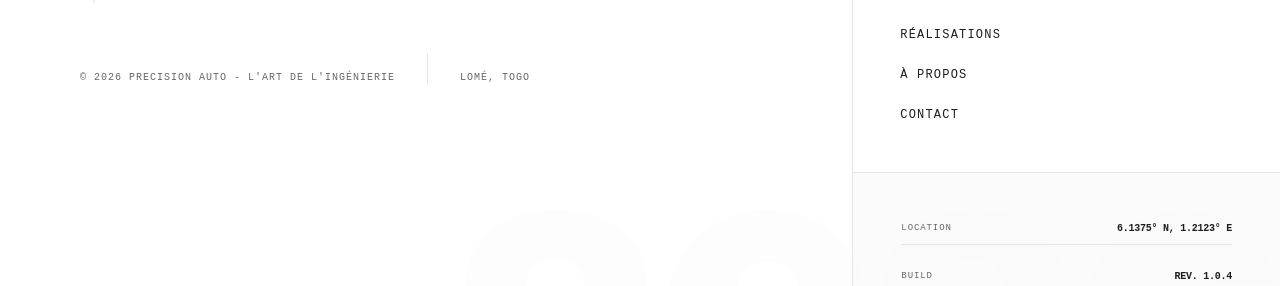
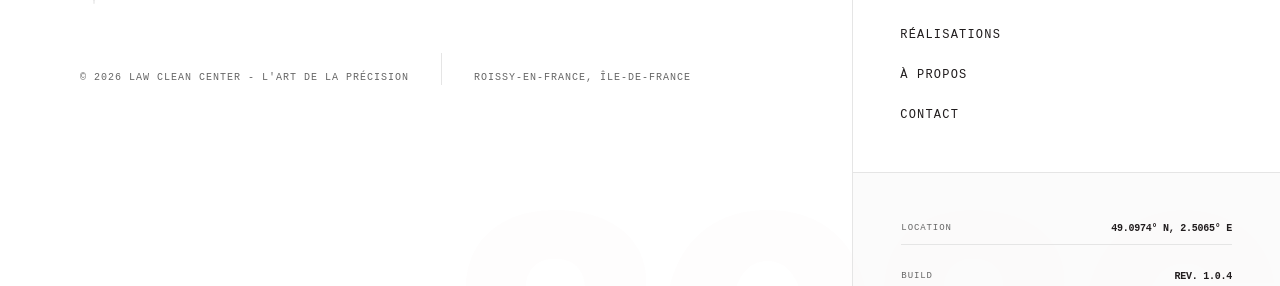
Before and after one commit to Teodev578/prepa_website, a Next.js app: page /contact in a window 1280 px wide. Shown: the part 1807-2093 px from the top of the page. Built offline with nearby package versions, Linux system fonts and the light colour scheme; no server answers; the database is empty.

Commit message:
feat: optimize SEO metadata, add JSON-LD structured data, and rebrand content to Law Clean Center

```diff
--- a/app/contact/page.tsx
+++ b/app/contact/page.tsx
@@ -1,6 +1,13 @@
+import { Metadata } from 'next';
 import Navbar from "@/components/Navbar";
 import Footer from "@/components/Footer";
 import Contact from "./_components/Contact";
+
+export const metadata: Metadata = {
+  title: "Contactez-nous & Devis | Law Clean Center - Préparation B2B",
+  description: "Contactez Law Clean Center pour toute demande de devis, de renfort opérationnel sur site ou de forfait de préparation esthétique et convoyage de véhicules en Île-de-France.",
+  keywords: ["contact", "devis", "Law Clean Center", "préparateur auto", "convoyage", "B2B", "Île-de-France"],
+};
 
 export default function ContactPage() {
   return (
--- a/app/layout.tsx
+++ b/app/layout.tsx
@@ -22,8 +22,17 @@ const serif = Libre_Baskerville({
 });
 
 export const metadata: Metadata = {
-  title: "Apex Detailing - L'Art de la Précision",
-  description: "Sublimez chaque détail de votre véhicule avec nos services de protection et de rénovation haut de gamme.",
+  title: "Law Clean Center | Préparation Esthétique & Convoyage de Véhicules B2B",
+  description: "Externalisez la préparation esthétique VN/VO et le convoyage de vos véhicules en Île-de-France. Solutions de logistique et de nettoyage esthétique sur-mesure pour professionnels.",
+  keywords: [
+    "Law Clean Center",
+    "préparateur esthétique auto B2B",
+    "convoyage véhicule Île-de-France",
+    "nettoyage professionnel véhicule",
+    "externalisation pôle préparation auto",
+    "flotte automobile",
+    "VN VO"
+  ],
 };
 
 export default function RootLayout({
--- a/app/page.tsx
+++ b/app/page.tsx
@@ -7,7 +7,36 @@ import CTA from "@/components/home/CTA";
 import Footer from "@/components/Footer";
 
 export default function Home() {
+  const jsonLd = {
+    "@context": "https://schema.org",
+    "@type": "AutoServices",
+    "name": "Law Clean Center",
+    "description": "Externalisation de la préparation esthétique VN/VO et du convoyage de véhicules pour les professionnels de l'automobile en Île-de-France.",
+    "url": "https://lawcleancenter.com",
+    "areaServed": {
+      "@type": "AdministrativeArea",
+      "name": "Île-de-France"
+    },
+    "address": {
+      "@type": "PostalAddress",
+      "addressLocality": "Roissy-en-France",
+      "addressRegion": "Île-de-France",
+      "addressCountry": "FR"
+    },
+    "serviceType": [
+      "Préparation esthétique automobile B2B",
+      "Convoyage de véhicule",
+      "Nettoyage technique VN/VO",
+      "Rénovation de parc automobile"
+    ]
+  };
+
   return (
+    <>
+      <script
+        type="application/ld+json"
+        dangerouslySetInnerHTML={{ __html: JSON.stringify(jsonLd) }}
+      />
       <main className="relative bg-background">
         <Navbar />
         <Hero />
@@ -17,5 +46,6 @@ export default function Home() {
         <CTA />
         <Footer />
       </main>
+    </>
   );
 }
--- a/app/portfolio/_componets/Portfolio.tsx
+++ b/app/portfolio/_componets/Portfolio.tsx
@@ -74,7 +74,7 @@ export default async function Portfolio() {
 
                     {/* 🛠️ SEO : Ton titre principal de section (H1) visible par les robots */}
                     <h1 className="text-display text-primary leading-[0.85] mb-8 uppercase font-black tracking-tighter">
-                        NOS <br /> RÉALISATIONS
+                        NOS <br /> REALISATIONS
                     </h1>
 
                     {/* Dans ton fichier Portfolio.tsx au niveau du Header */}
--- a/components/Footer.tsx
+++ b/components/Footer.tsx
@@ -20,7 +20,7 @@ const Footer = () => {
     ];
 
     const technicalData = [
-        { label: "LOCATION", value: "6.1375° N, 1.2123° E" },
+        { label: "LOCATION", value: "49.0974° N, 2.5065° E" },
         { label: "BUILD", value: "REV. 1.0.4" },
         { label: "LICENSE", value: "EXCELLENCE" },
     ];
@@ -90,11 +90,11 @@ const Footer = () => {
 
                             <motion.div variants={itemVariants} className="flex flex-wrap gap-8 items-end mt-12">
                                 <div className="font-mono text-[10px] uppercase tracking-widest text-muted-foreground">
-                                    &copy; 2026 PRECISION AUTO - L'ART DE L'INGÉNIERIE
+                                    &copy; 2026 LAW CLEAN CENTER - L'ART DE LA PRÉCISION
                                 </div>
                                 <div className="hidden md:block h-8 w-px bg-border"></div>
                                 <div className="font-mono text-[10px] uppercase tracking-widest text-muted-foreground">
-                                    LOMÉ, TOGO
+                                    ROISSY-EN-FRANCE, ÎLE-DE-FRANCE
                                 </div>
                             </motion.div>
                         </motion.div>
--- a/components/home/Hero.tsx
+++ b/components/home/Hero.tsx
@@ -184,6 +184,7 @@ export default function Hero() {
 
             {/* Le titre est maintenant centré précisément dans l'espace restant ! */}
             <h1 className="font-sans font-black text-5xl sm:text-6xl md:text-[4.5rem] lg:text-[6.5rem] xl:text-[7.5rem] tracking-tighter uppercase text-foreground leading-[0.9] mb-6 md:mb-8 relative z-20">
+              <span className="sr-only">Law Clean Center - Préparation Esthétique B2B & Convoyage de Véhicules en Île-de-France</span>
               {titleLines.map((line, i) => (
                 <div key={i} className="overflow-hidden relative pb-4 -mb-4">
                   <motion.div
```
Lines whose indentation alone changed are shown as unchanged.
